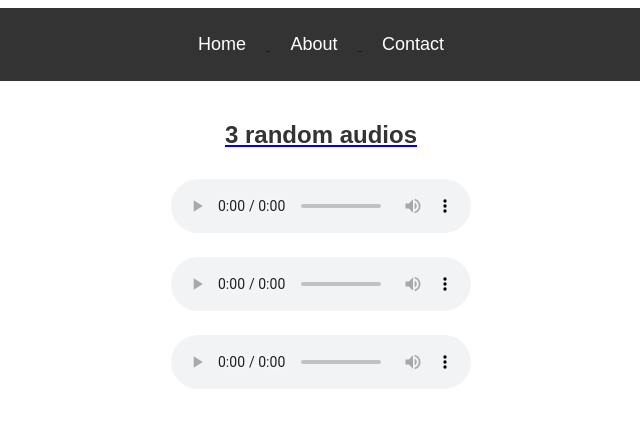
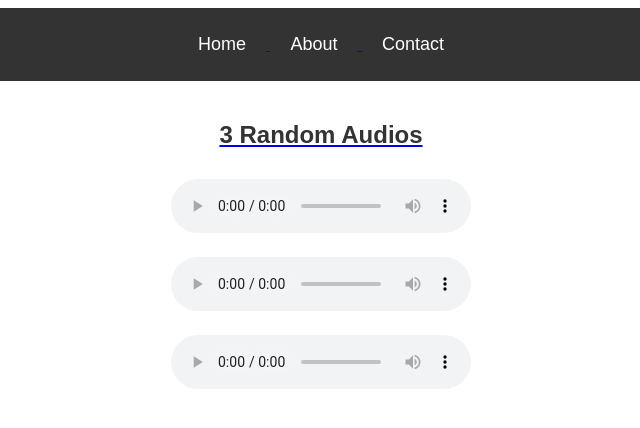
Before and after one commit to acciojob/semantic-navbar-and-audios-9087000, a website: page main.html in a window 1280 px wide. Shown: the full height of the page, 319-959 px from the left. Drawn offline with Linux system fonts and the light colour scheme.

Commit message:
created a submission

```diff
--- a/main.html
+++ b/main.html
@@ -19,8 +19,9 @@
 		</ul>
 	</nav>
 
-	<section>
-		<h2>3 random audios</h2>
+	<!-- Audio Section -->
+    <section id="audios">
+      <h2>3 Random Audios</h2>
        <audio controls>
         <source src="http://commondatastorage.googleapis.com/codeskulptor-demos/DDR_assets/Kangaroo_MusiQue_-_The_Neverwritten_Role_Playing_Game.mp3" type="audio/mp3">
         Your browser does not support the audio element.
@@ -36,6 +37,8 @@
         Your browser does not support the audio element.
     </audio>
    </section>
+
+
     <script type="text/javascript" src="./script.js">
 </script>
 
```
Lines whose indentation alone changed are shown as unchanged.
